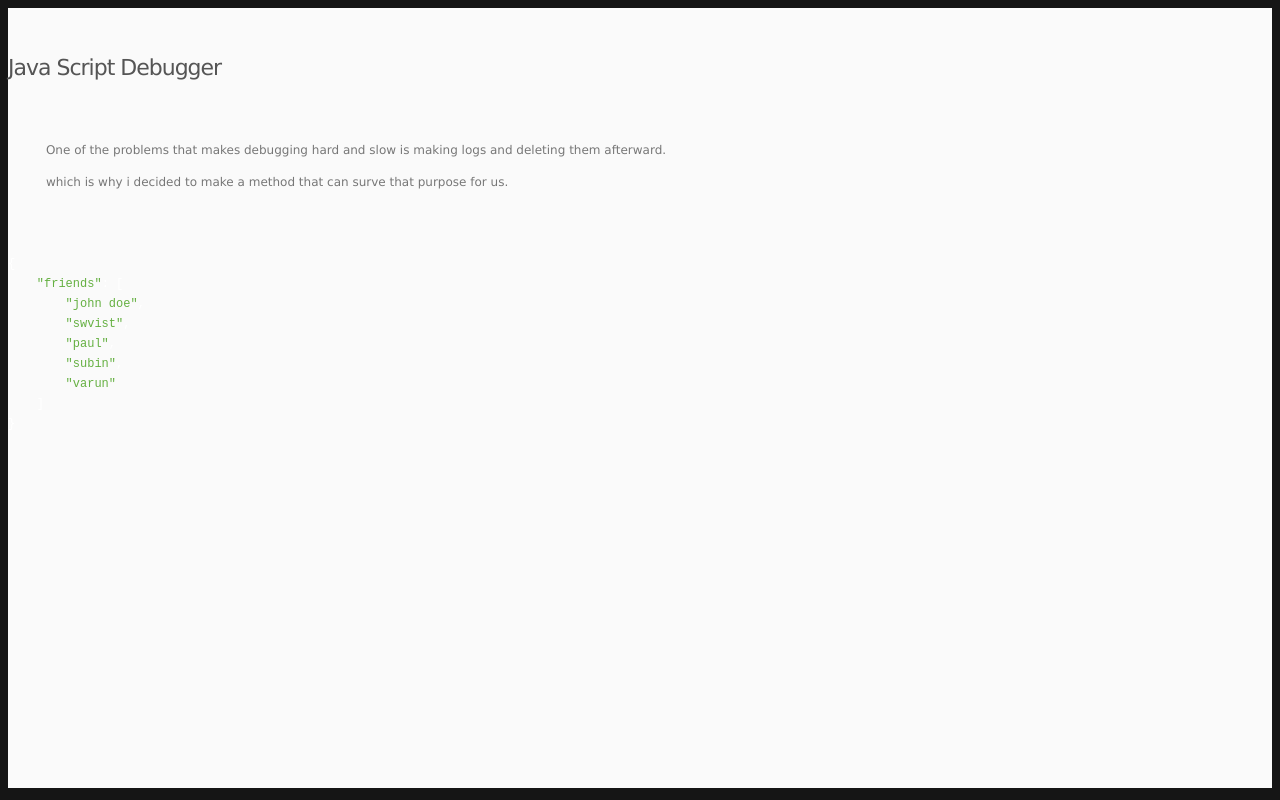
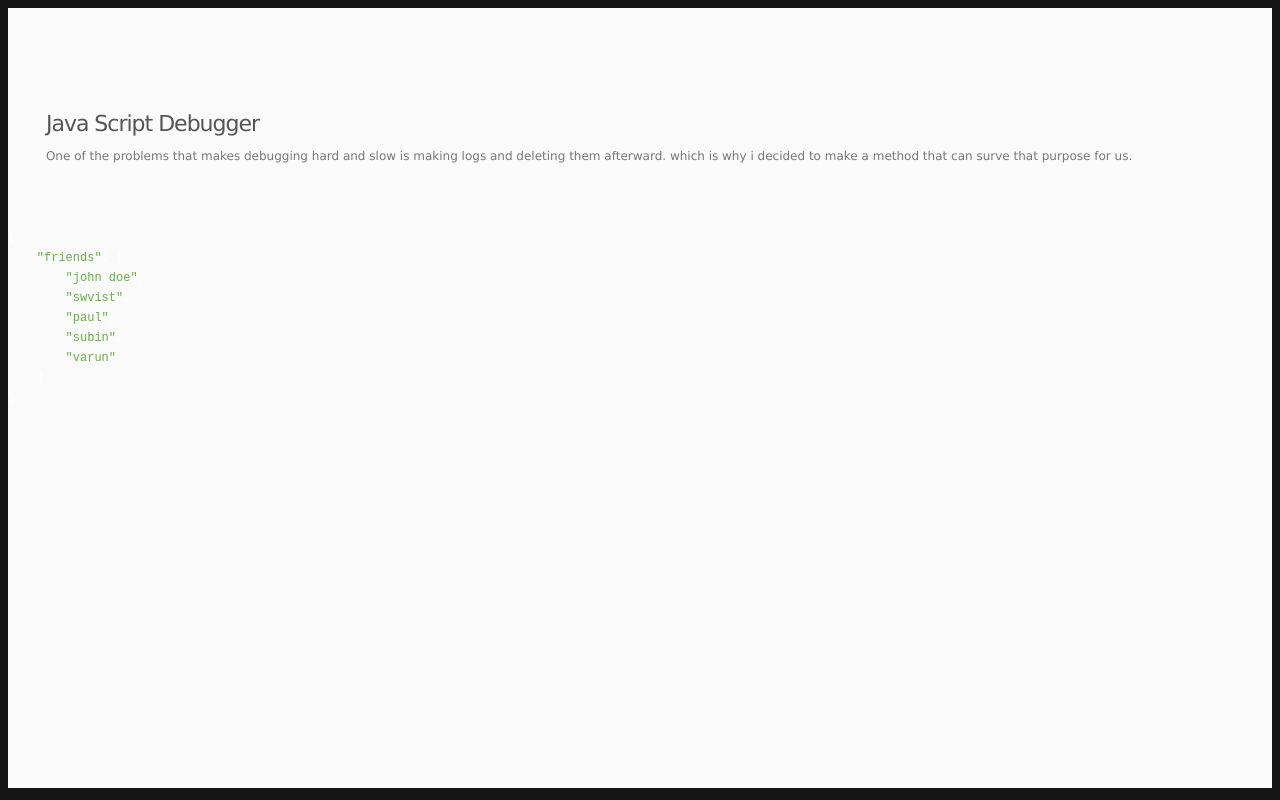
Before and after one commit to moosazero/moosazero.github.com, a plain HTML site: page index.html in a window 1280 px wide. Drawn offline with Linux system fonts and the light colour scheme.

Commit message:
Update index.html

```diff
--- a/index.html
+++ b/index.html
@@ -625,16 +625,14 @@ table.MsoNormalTable
 
 <div class=Section1>
 
-<p class=p1><h2>Java Script Debugger</h2></p>
 <div class="inset1">
+<h2>Java Script Debugger</h2>
 <p>
 One of the problems that makes debugging hard and slow is making logs and deleting them afterward.
-</p>
-<p>
 which is why i decided to make a method that can surve that purpose for us.
 </p>
 </div>
-<pre class="prettyprint"><code><span class="pun">{</span><span class="pln">
+<pre class="prettyprint linenums lang-opa"><code><span class="pun">{</span><span class="pln">
     </span><span class="str">"friends"</span><span class="pun">:</span><span class="pln"> </span><span class="pun">[</span><span class="pln">
         </span><span class="str">"john doe"</span><span class="pun">,</span><span class="pln">
         </span><span class="str">"swvist"</span><span class="pun">,</span><span class="pln">
```
